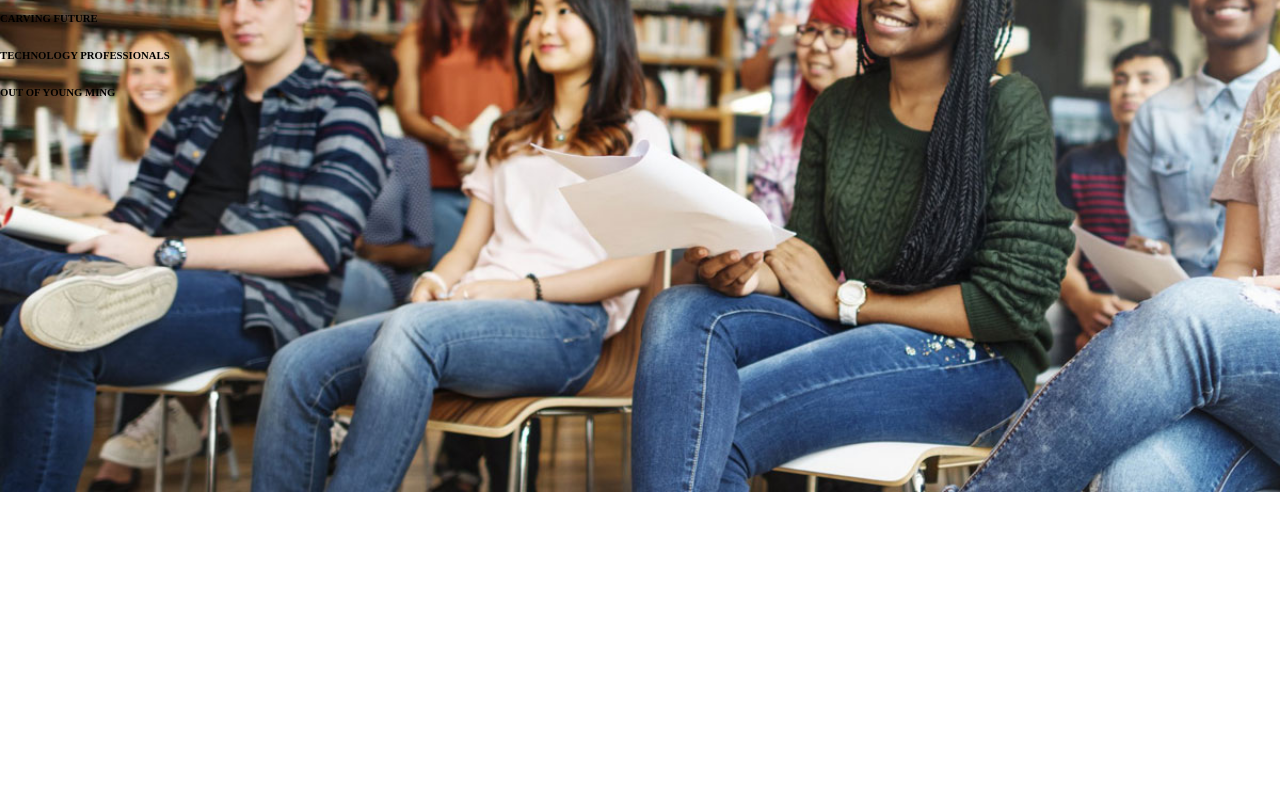
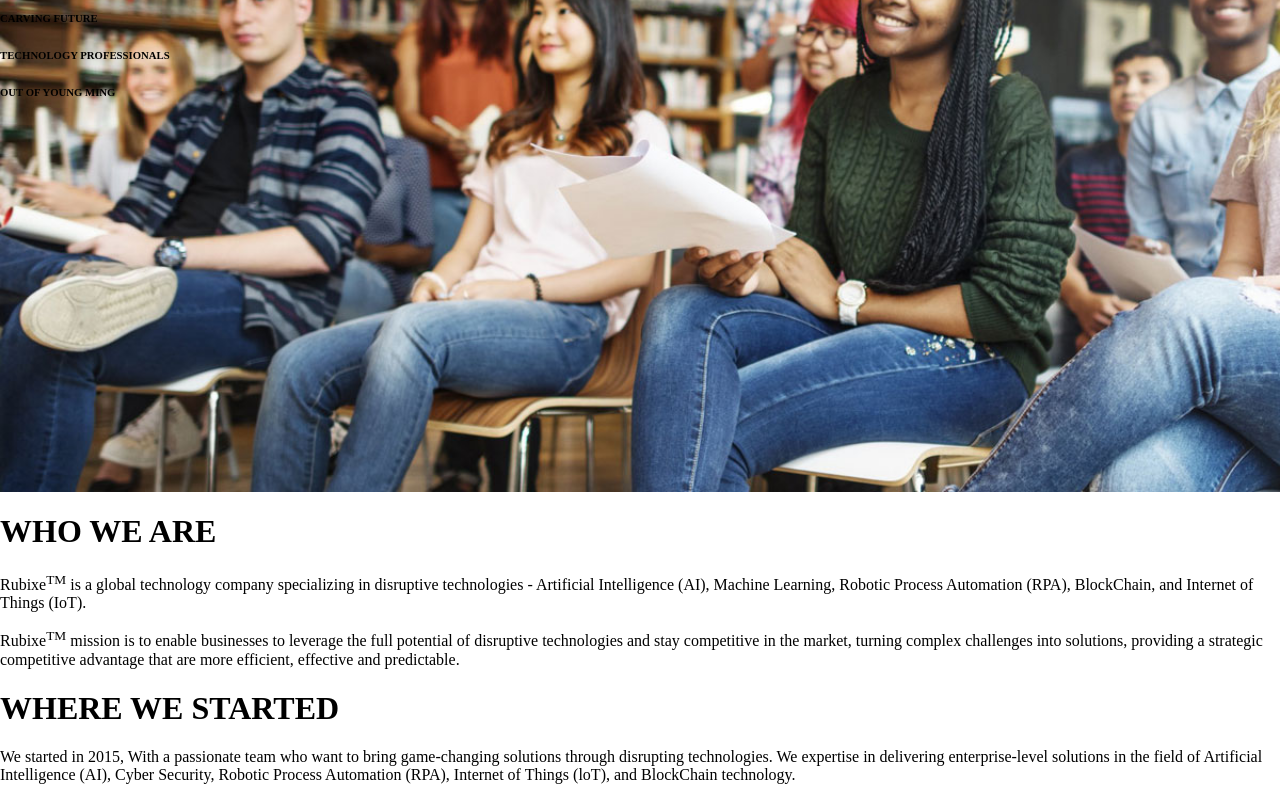
Before and after one commit to asharaf-khadir/rubicx-home-react-app, a JavaScript app: page / in a window 1280 px wide. Shown: the part 198-998 px from the top of the page. Before the commit the page ends 800 px from the top, so only its background shows below. Built offline with nearby package versions, Linux system fonts and the light colour scheme; the HTML template or start-up script is replaced by a standard one.

Commit message:
About section created with text

```diff
--- a/src/App.js
+++ b/src/App.js
@@ -1,12 +1,15 @@
 import './App.css';
 import Navbar from './components/navbar/Navbar';
 import Hero from './components/hero/Hero';
+import About from './components/about/About';
+
 
 function App() {
   return (
     <div className="App">
       <Navbar />
       <Hero />
+      <About />
     </div>
   );
 }
--- /dev/null
+++ b/src/components/about/About.js
@@ -0,0 +1,35 @@
+import "./About.css";
+
+export default function About(){
+    return (
+      <div className="about-container">
+        <div className="about-wwr">
+          <h1>WHO WE ARE</h1>
+          <p>
+            Rubixe<sup>TM</sup> is a global technology company specializing in
+            disruptive technologies - {"\n"} Artificial Intelligence (AI),
+            Machine Learning, Robotic Process Automation (RPA),{"\n"}{" "}
+            BlockChain, and Internet of Things (IoT).
+          </p>
+          <p>
+            Rubixe<sup>TM</sup> mission is to enable businesses to leverage the
+            full potential of disruptive{"\n"} technologies and stay competitive
+            in the market, turning complex challenges into{"\n"}solutions,
+            providing a strategic competitive advantage that are more efficient,
+            effective {"\n"}and predictable.
+          </p>
+        </div>
+        <div className="wwd">
+          <h1>WHERE WE STARTED</h1>
+          <p>
+            We started in 2015, With a passionate team who want
+            to bring game-changing solutions through disrupting technologies. We
+            expertise in delivering enterprise-level solutions in the field of
+            Artificial Intelligence (AI), Cyber Security, Robotic Process
+            Automation (RPA), Internet of Things (loT), and BlockChain
+            technology.
+          </p>
+        </div>
+      </div>
+    );
+}
```
Also changed, not shown: src/components/about/About.css (added).
